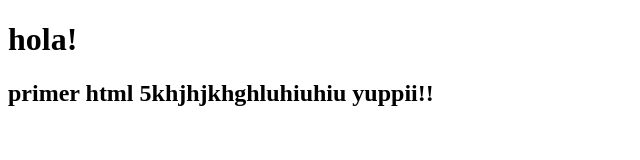
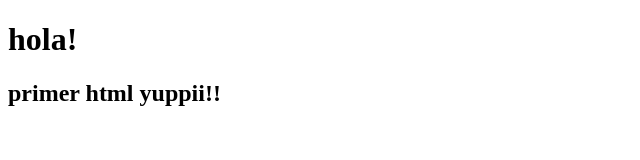
Before and after one commit to LeMarblue/7aGeneracion, a plain HTML site: page s1html/index.html in a window 1280 px wide. Shown: the whole page, without its empty margins (0-640 px from the left). Drawn offline with Linux system fonts and the light colour scheme.

```diff
--- a/s1html/index.html
+++ b/s1html/index.html
@@ -7,6 +7,6 @@
 </head>
 <body>
     <h1> hola!</h1>
-    <h2> primer html 5khjhjkhghluhiuhiu yuppii!!</h2>
+    <h2> primer html yuppii!!</h2>
 </body>
 </html>
```
